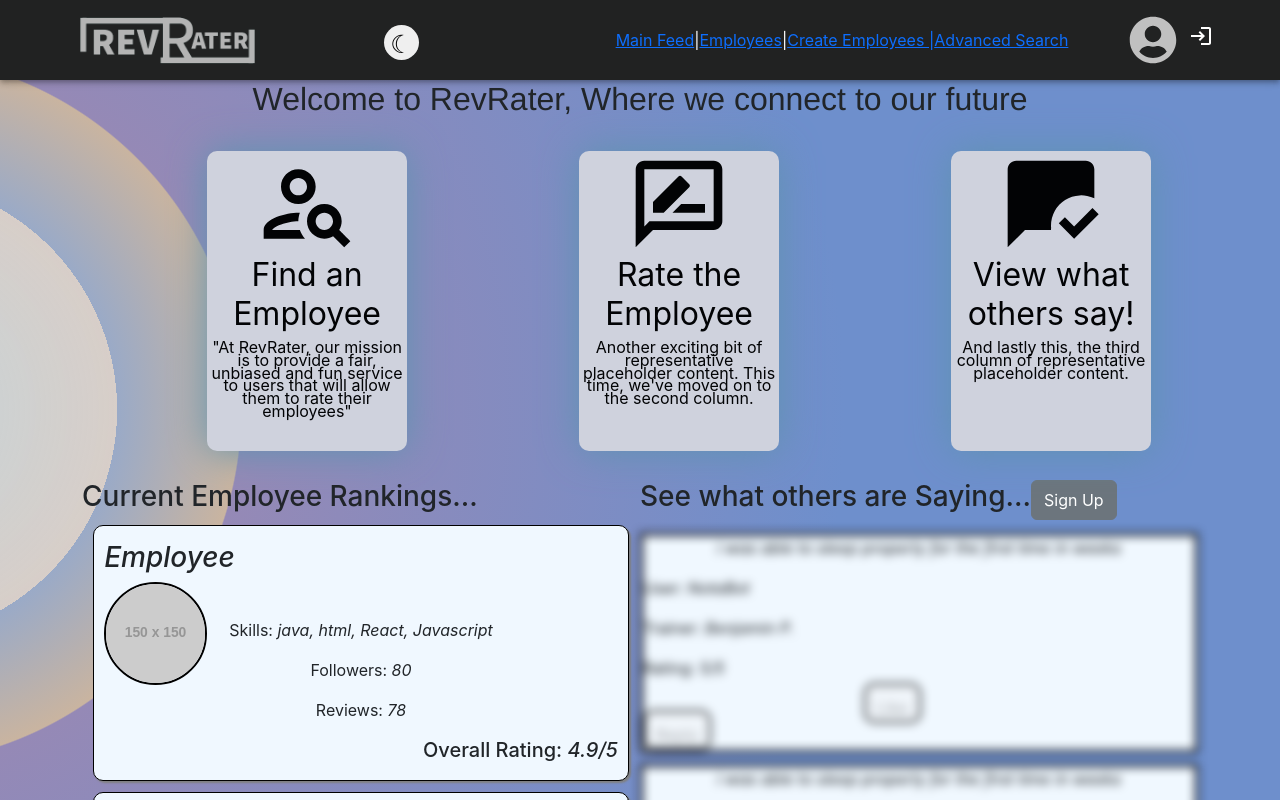
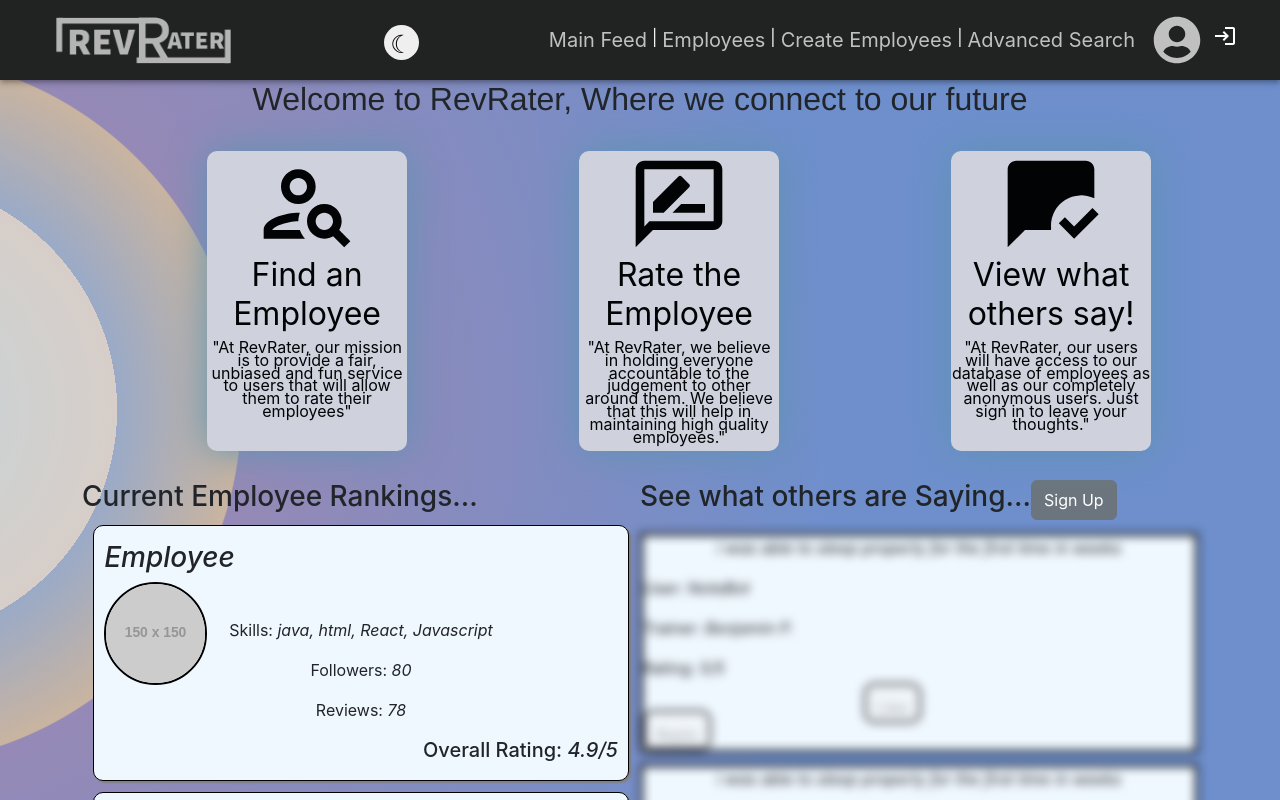
Before and after one commit to mdsayeed133/RevProject-3, a React (Create React App) app in the folder social-media-react-dev/: page / in a window 1280 px wide. Shown: the top 800 px of the page. Built offline with nearby package versions, Linux system fonts and the light colour scheme.

Commit message:
final touches/awaiting password reset

```diff
--- a/social-media-react-dev/src/components/Employees/Employees.css
+++ b/social-media-react-dev/src/components/Employees/Employees.css
@@ -2,6 +2,7 @@
     margin-top: 10px;
     margin-bottom: 20px;
     width: 50%;
+    padding: 10px;
 }
 
 .employee-card {
@@ -14,13 +15,14 @@
     border-radius: 15px;
     padding: 10px;
     color: white;
+    height: 300px;
 
 }
-/*
+
 .display-Employees :hover{
-    transform: scale(1.1);
-
-} */
+    transform: scale(1.05);
+    transition: ease-in 0.25s;
+}
 
 
 .card-img-top {
@@ -52,4 +54,5 @@
 
 .display-Employees {
     margin-top: 50px;
+    margin-bottom: 25px;
 }
--- a/social-media-react-dev/src/components/GuestFeed/GuestFeed.css
+++ b/social-media-react-dev/src/components/GuestFeed/GuestFeed.css
@@ -140,7 +140,8 @@
     transform-origin: center;
 }
 .mission-statement-box:hover{
-    transform: scale(1.1);
+    transform: scale(1.05);
+    transition: ease-in 0.25s;
 }
 
 .marketing {
--- a/social-media-react-dev/src/components/GuestFeed/GuestFeed.tsx
+++ b/social-media-react-dev/src/components/GuestFeed/GuestFeed.tsx
@@ -41,7 +41,7 @@
                 <MdOutlineRateReview className="hidden-icon" size="13vh"/>
               </div>
               <h2 className="fw-normal">Rate the Employee</h2>
-              <p className="text-justify">Another exciting bit of representative placeholder content. This time, we've moved on to the second column.</p>
+              <p className="text-justify">"At RevRater, we believe in holding everyone accountable to the judgement to other around them. We believe that this will help in maintaining high quality employees."</p>
               {/* <p><a className="btn btn-secondary" href="#">View details &raquo;</a></p> */}
             </div>
             <div className="col-md-4 mission-statement-box">
@@ -49,7 +49,7 @@
                 <MdMarkChatRead className="hidden-icon" size="13vh"/>
               </div>
               <h2 className="fw-normal">View what others say!</h2>
-              <p className="text-justify">And lastly this, the third column of representative placeholder content.</p>
+              <p className="text-justify">"At RevRater, our users will have access to our database of employees as well as our completely anonymous users. Just sign in to leave your thoughts."</p>
               {/* <p><a className="btn btn-secondary" href="#">View details &raquo;</a></p> */}
             </div>
           </div>
--- a/social-media-react-dev/src/components/advancedSearch/advancedSearch.css
+++ b/social-media-react-dev/src/components/advancedSearch/advancedSearch.css
@@ -7,4 +7,6 @@
     border: 1px solid black;
     width: 60%;
     margin: 0 auto;
+    margin-top: 40px;
+    box-shadow: 2px 2px 2px gray;
 }
--- a/social-media-react-dev/src/components/navbar/Navbar.css
+++ b/social-media-react-dev/src/components/navbar/Navbar.css
@@ -9,7 +9,13 @@
 #revRater {
     width: 45%;
 }
-
+.nav-heads{
+    color: silver;
+    text-decoration: none;
+    font-size: 20px;
+    margin-left: 5px;
+    margin-right: 5px;
+}
 /* .darkmode-switch {
     height: 30px;
     width: 30px;
--- a/social-media-react-dev/src/components/navbar/Navbar.tsx
+++ b/social-media-react-dev/src/components/navbar/Navbar.tsx
@@ -82,11 +82,10 @@
             </Link>
             <div className="d-block">
               <div className="d-flex justify-content-around">
-                <Link to="/postfeed">Main Feed</Link> |
-                <Link to="/employees" >Employees</Link> |
-                <Link to="/createemployee">Create Employees | </Link>
-                {/* <Link to="/guest"> Guest Feed | </Link> */}
-                <Link to="/advancedsearch">Advanced Search</Link>
+                <Link className="nav-heads" to="/postfeed">Main Feed</Link> |
+                <Link className="nav-heads" to="/employees" >Employees</Link> |
+                <Link className="nav-heads" to="/createemployee">Create Employees </Link> |
+                <Link className="nav-heads" to="/advancedsearch">Advanced Search</Link>
               </div>
 
             </div>
--- a/social-media-react-dev/src/index.css
+++ b/social-media-react-dev/src/index.css
@@ -24,6 +24,7 @@
 * {
   scroll-behavior: smooth;
 }
+
 button:hover {
   background-color: var(--color3);
   transition: .5s ease-in;
```
Also changed, not shown: social-media-react-dev/src/components/advancedSearch/advancedSearch.tsx (+5 -5 lines).
